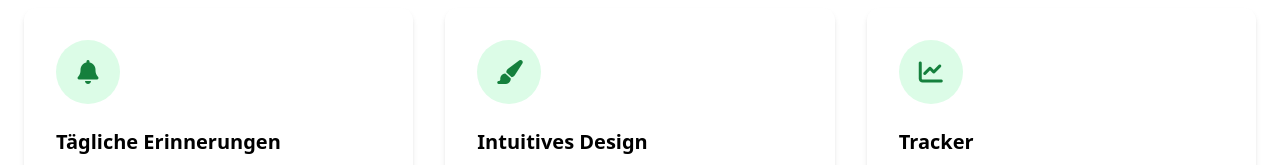
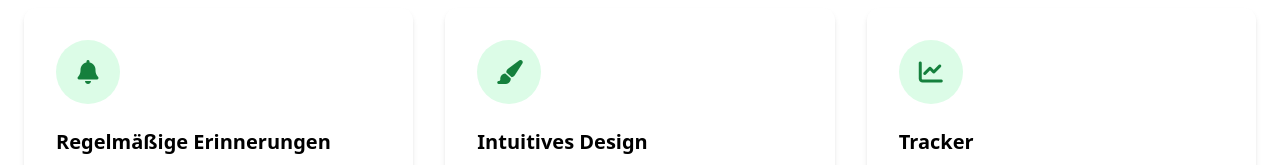
Before and after one commit to fxruk/dailysunnah.app, a plain HTML site: page index.html in a window 1280 px wide. Shown: the part 1000-1165 px from the top of the page. Drawn offline with nearby package versions, Linux system fonts and the light colour scheme.

Commit message:
Update index.html

```diff
--- a/index.html
+++ b/index.html
@@ -83,7 +83,7 @@
                     <div class="bg-green-100 w-16 h-16 rounded-full flex items-center justify-center mb-6">
                         <i class="fas fa-bell text-green-700 text-2xl"></i>
                     </div>
-                    <h3 class="text-xl font-semibold mb-3">Tägliche Erinnerungen</h3>
+                    <h3 class="text-xl font-semibold mb-3">Regelmäßige Erinnerungen</h3>
                     <p class="text-gray-600">Inspiration mit Koran-Versen, Hadithen und mehr.</p>
                 </div>
                 <div class="feature-card bg-white p-8 rounded-xl shadow-md transition-all duration-300">
```
